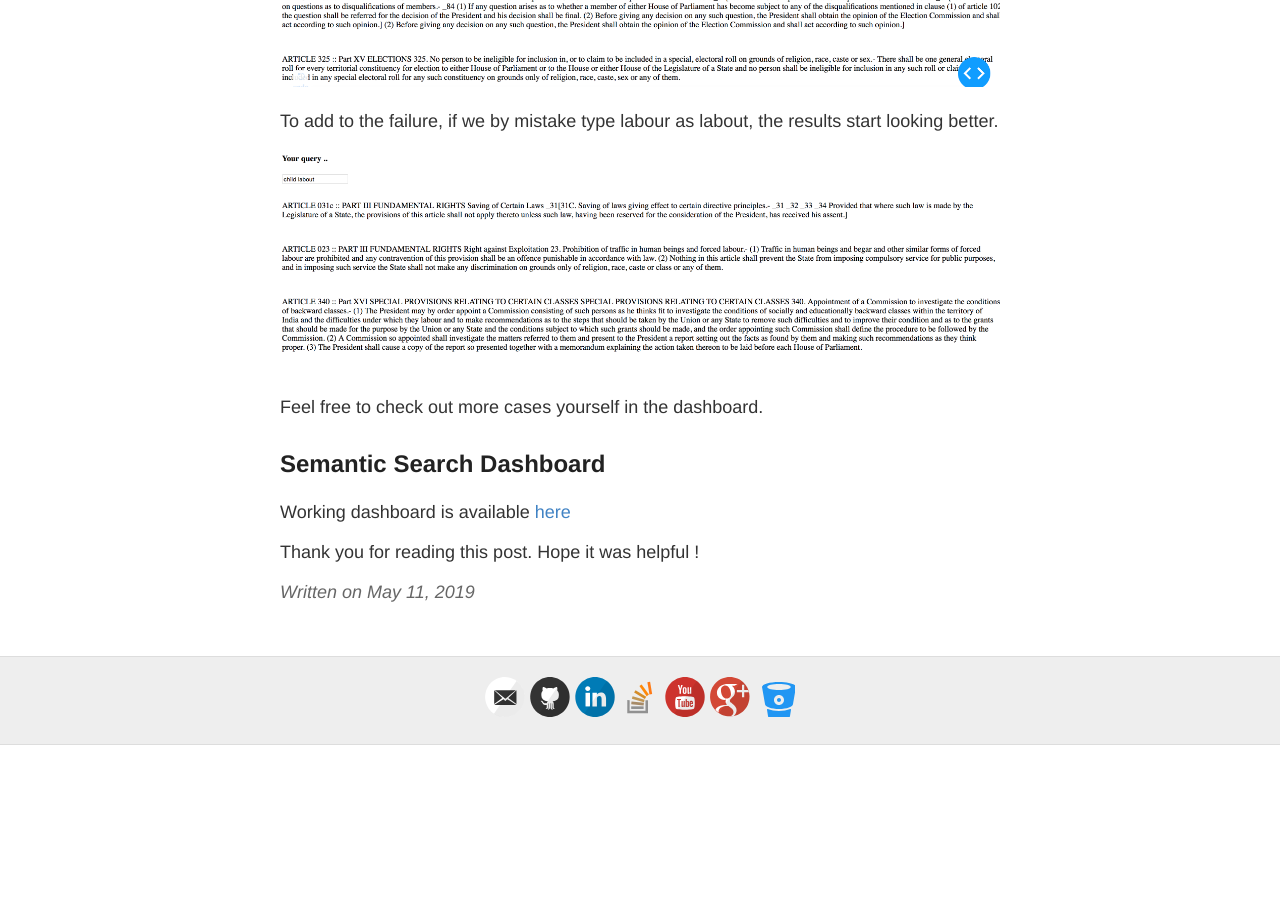
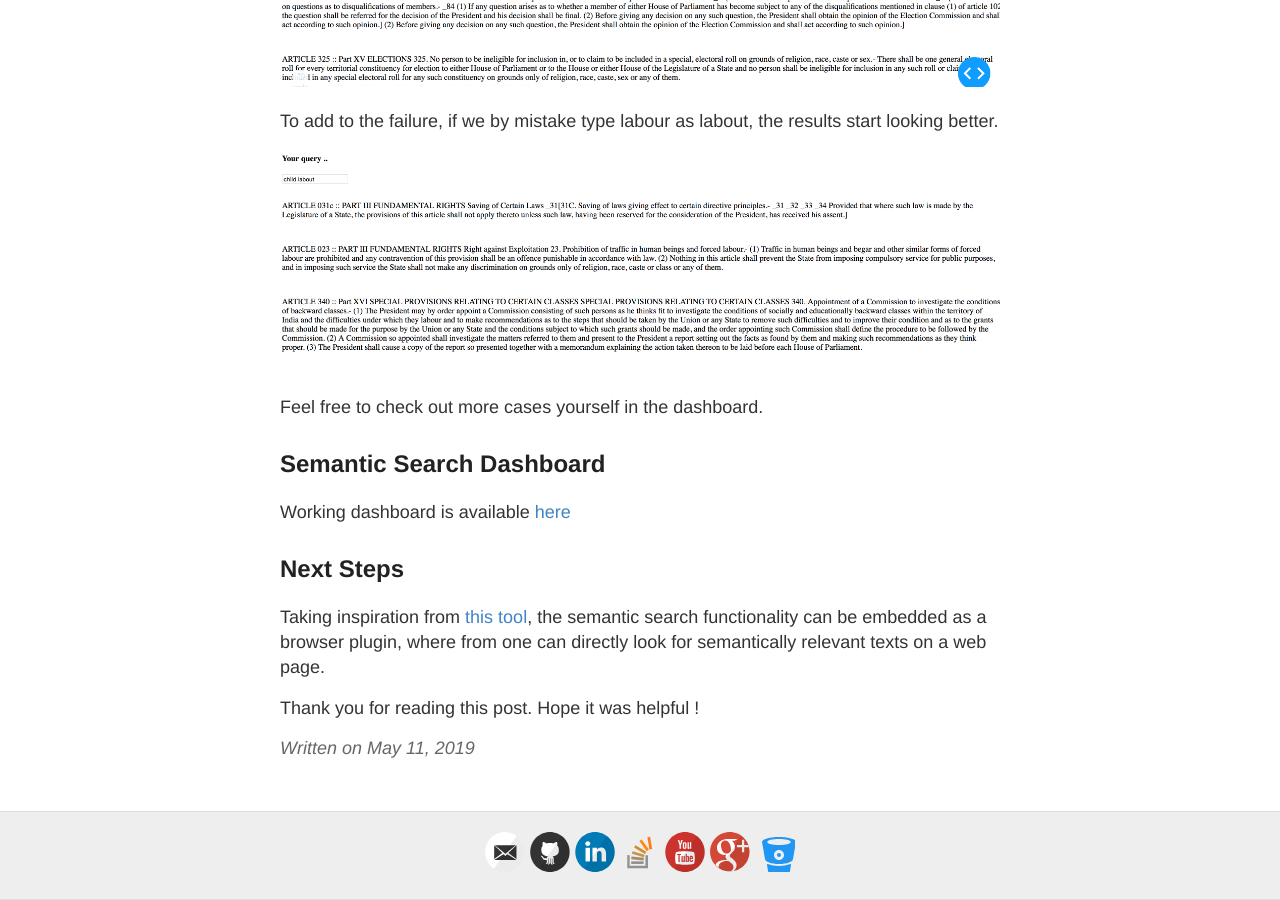
Before and after one commit to datashines/datashines.github.io, a Jekyll site: the page built from _posts/2019-05-11-Semantic-Search-Using-Word-Mover-Distance.md, in a window 1280 px wide and 900 px high, scrolled down 4351 px. Built offline with Jekyll 4.4.1, drawn with Linux system fonts in a browser that asks for light colours; comment, search, counter and statistics services are not loaded; before the commit the page ends 5096 px from its top, so only the background shows below that.

Commit message:
new post - semantic search 2

```diff
--- a/_posts/2019-05-11-Semantic-Search-Using-Word-Mover-Distance.md
+++ b/_posts/2019-05-11-Semantic-Search-Using-Word-Mover-Distance.md
@@ -100,7 +100,10 @@ more cases yourself in the dashboard.
 
 Working dashboard is available [here](http://3.19.72.76:8089/)
 
+## Next Steps
 
+Taking inspiration from [this tool](https://github.com/ijkilchenko/Fuzbal), the semantic search functionality can be
+embedded as a browser plugin, where from one can directly look for semantically relevant texts on a web page.
 
 
 Thank you for reading this post. Hope it was helpful !
```
